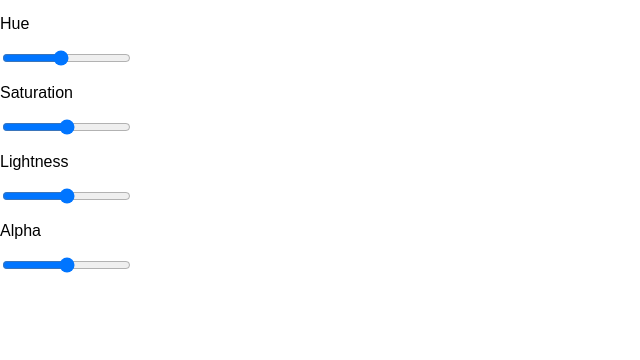
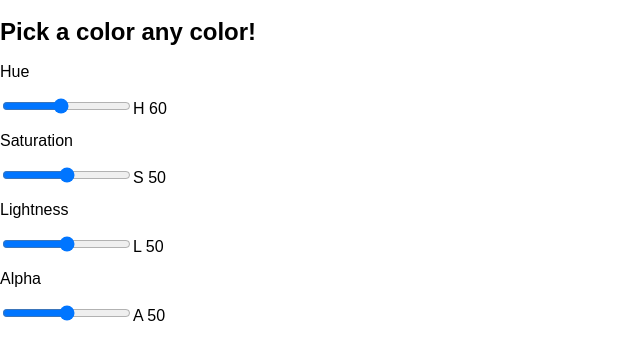
Before and after one commit to chadlada/ColorPicker, a React (Vite) app: page / in a window 1280 px wide. Shown: the top 360 px of the page, without its empty margins (0-640 px from the left). Built offline with nearby package versions, Linux system fonts and the light colour scheme.

Commit message:
added htmlfor Labels to HSLA

```diff
--- a/src/components/ColorPicker.tsx
+++ b/src/components/ColorPicker.tsx
@@ -7,6 +7,7 @@ export function ColorPicker() {
   const [lightness, setLightness] = useState('50')
   const [alpha, setAlpha] = useState('50')
   const newBackgroundColor = `hsla(${hue},${saturation}%,${lightness}%,${alpha}`
+  const newStyle = { newBackgroundColor: newBackgroundColor }
 
   // FUNCTIONS
   function handleHueRange(event: React.ChangeEvent<HTMLInputElement>) {
@@ -29,6 +30,9 @@ export function ColorPicker() {
   return (
     <div>
       <section>
+        <header>
+          <h1>Pick a color any color!</h1>
+        </header>
         <p>Hue</p>
         <input
           className="hue"
@@ -38,6 +42,7 @@ export function ColorPicker() {
           max="360"
           value="164"
         />
+        <label htmlFor="Hue">H {hue}</label>
         <p>Saturation</p>
         <input
           className="saturation"
@@ -47,6 +52,8 @@ export function ColorPicker() {
           max="100"
           value="50"
         />
+        <label htmlFor="Saturation">S {saturation}</label>
+
         <p>Lightness</p>
         <input
           className="lightness"
@@ -56,6 +63,8 @@ export function ColorPicker() {
           max="100"
           value="50"
         />
+        <label htmlFor="Lightness">L {lightness}</label>
+
         <p>Alpha</p>
         <input
           className="alpha"
@@ -65,6 +74,7 @@ export function ColorPicker() {
           max="100"
           value="50"
         />
+        <label htmlFor="Alpha">A {alpha}</label>
       </section>
     </div>
   )
```
